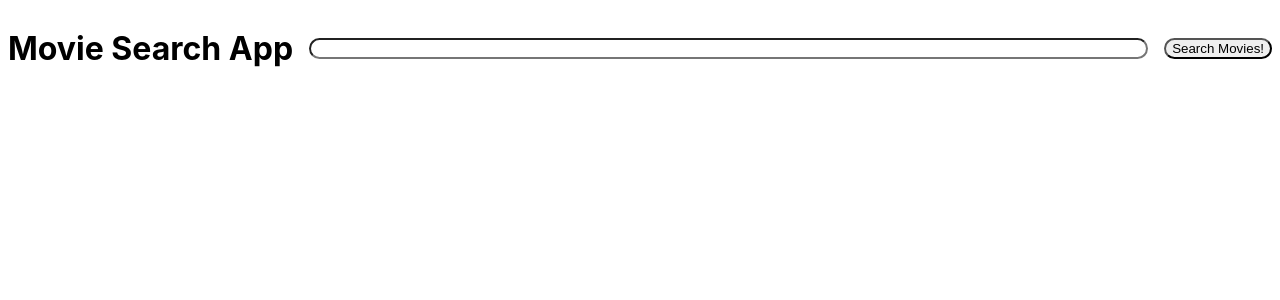
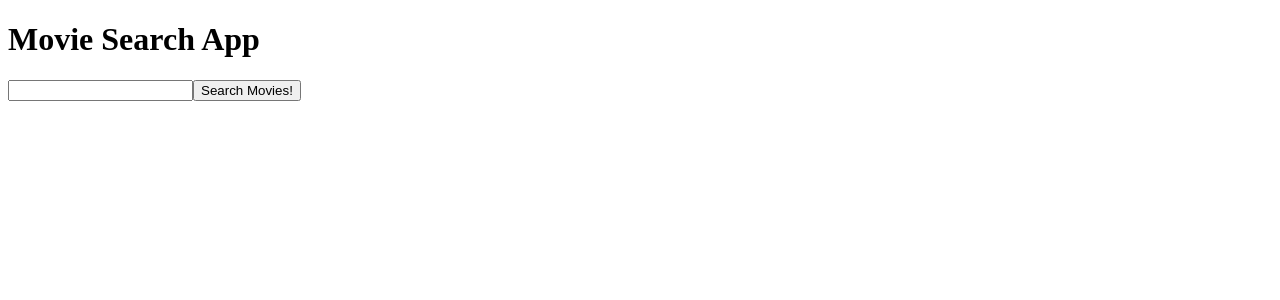
Before and after one commit to LDRMuse/react-movies, a React (Create React App) app: page / in a window 1280 px wide. Shown: the top 300 px of the page. Built offline with nearby package versions, Linux system fonts and the light colour scheme.

Commit message:
Delete all css to incorporate bulma

```diff
--- a/src/components/MovieSearch/Cards/cards.css
+++ /dev/null
@@ -1,18 +0,0 @@
-.card-container {
-  display: flex;
-  flex-direction: column;
-  background-color: #aeaff0;
-  border: 1px solid grey;
-  border-radius: 5px;
-  padding: 25px;
-  cursor: pointer;
-  -moz-osx-font-smoothing: grayscale;
-  backface-visibility: visible;
-  transform: translateZ(0);
-  transition: transform 0.25s ease-out;
-
-}
-
-.card-container:hover {
-  transform: scale(1.05);
-}
--- a/src/components/MovieSearch/Cards/index.js
+++ b/src/components/MovieSearch/Cards/index.js
@@ -1,6 +1,6 @@
 import React from 'react'
 import PropTypes from 'prop-types'
-import './cards.css'
+
 
 export const Cards = ({ movies }) => {
 
--- a/src/index.css
+++ b/src/index.css
@@ -1,4 +1,5 @@
-@import-normalize; /* bring in normalize.css styles */
+
+@import-bulma
 
 body {
   font-family: -apple-system, BlinkMacSystemFont, "Segoe UI", "Roboto", "Oxygen",
@@ -7,35 +8,3 @@ body {
   -webkit-font-smoothing: antialiased;
   -moz-osx-font-smoothing: grayscale;
 }
-
-img {
-  /* responsive images */
-  max-width: 15%;
-}
-
-form {
-  display: grid;
-  grid-gap: 1rem;
-  grid-template-columns: auto 3fr auto;
-  align-items: center;
-  margin-bottom: 3rem;
-}
-
-input {
-border-radius: 1rem;
-
-}
-
-button {
-  border-radius: 4rem;
-  box-shadow: pink;
-}
-
-
-.flex {
-  display: flex;
-}
-
-.flex-justify-content-center {
-  justify-content: center;
-}
```
